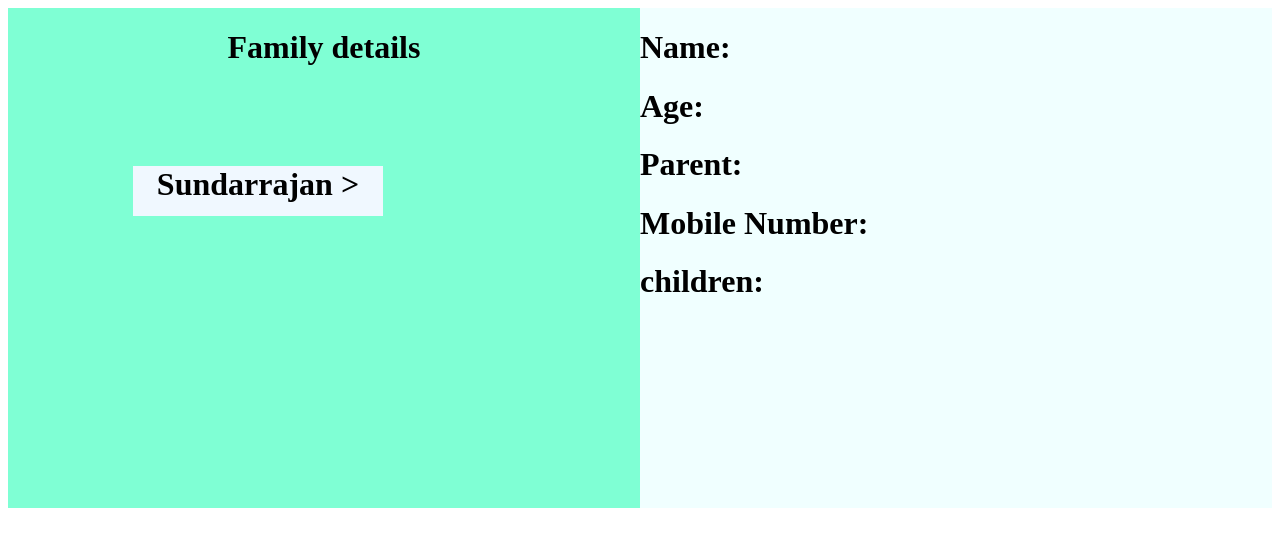
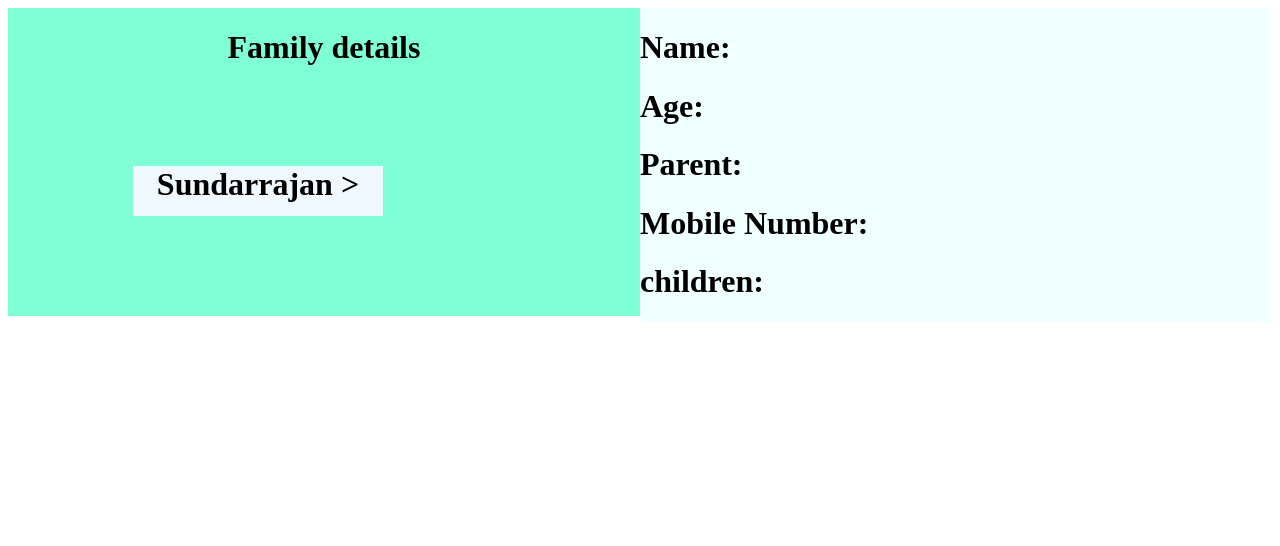
Before and after one commit to Nitheshkumarnp/Nitheshkumarnp.github.io, a plain HTML site: page index.html in a window 1280 px wide. Drawn offline with Linux system fonts and the light colour scheme.

Commit message:
Add files via upload

```diff
--- a/style.css
+++ b/style.css
@@ -7,14 +7,14 @@
 
 .level2 {
     margin: 100px 125px;
-    height: 300px;
+    height: 600px;
     width: 250px;
     background-color: aliceblue;
 }
 
 .level3 {
     margin: 100px 125px;
-    height: 200px;
+    height: 300px;
     width: 250px;
     background-color: aliceblue;
 }
@@ -29,13 +29,13 @@ body {
 
 .treeContainer {
     width: 50%;
-    height: 500px;
+    height: 100%;
     background-color: aquamarine;
     text-align: center;
 }
 
 .detailsContainer {
     width: 50%;
-    height: 500px;
+    height: 100%;
     background-color: azure;
 }
```
